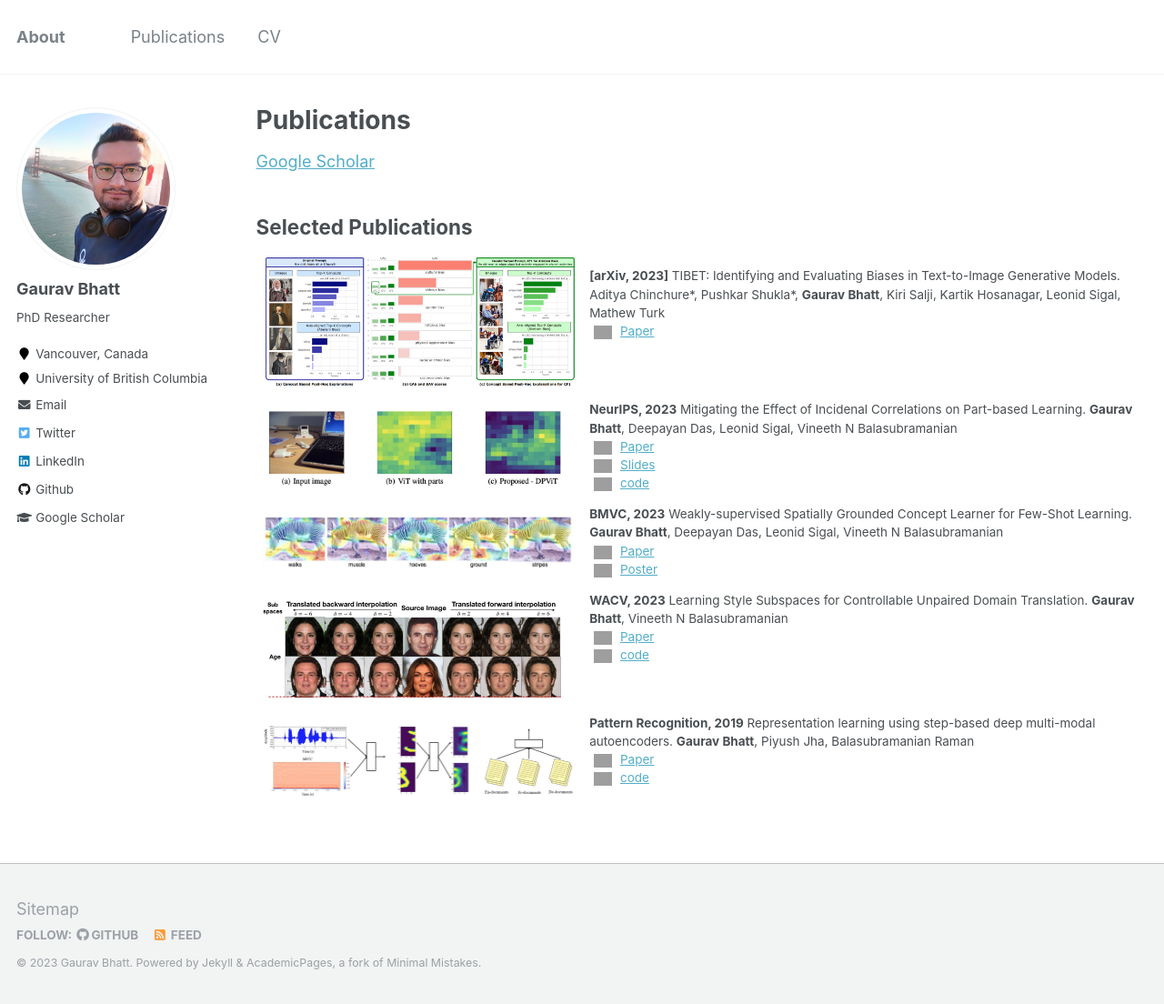
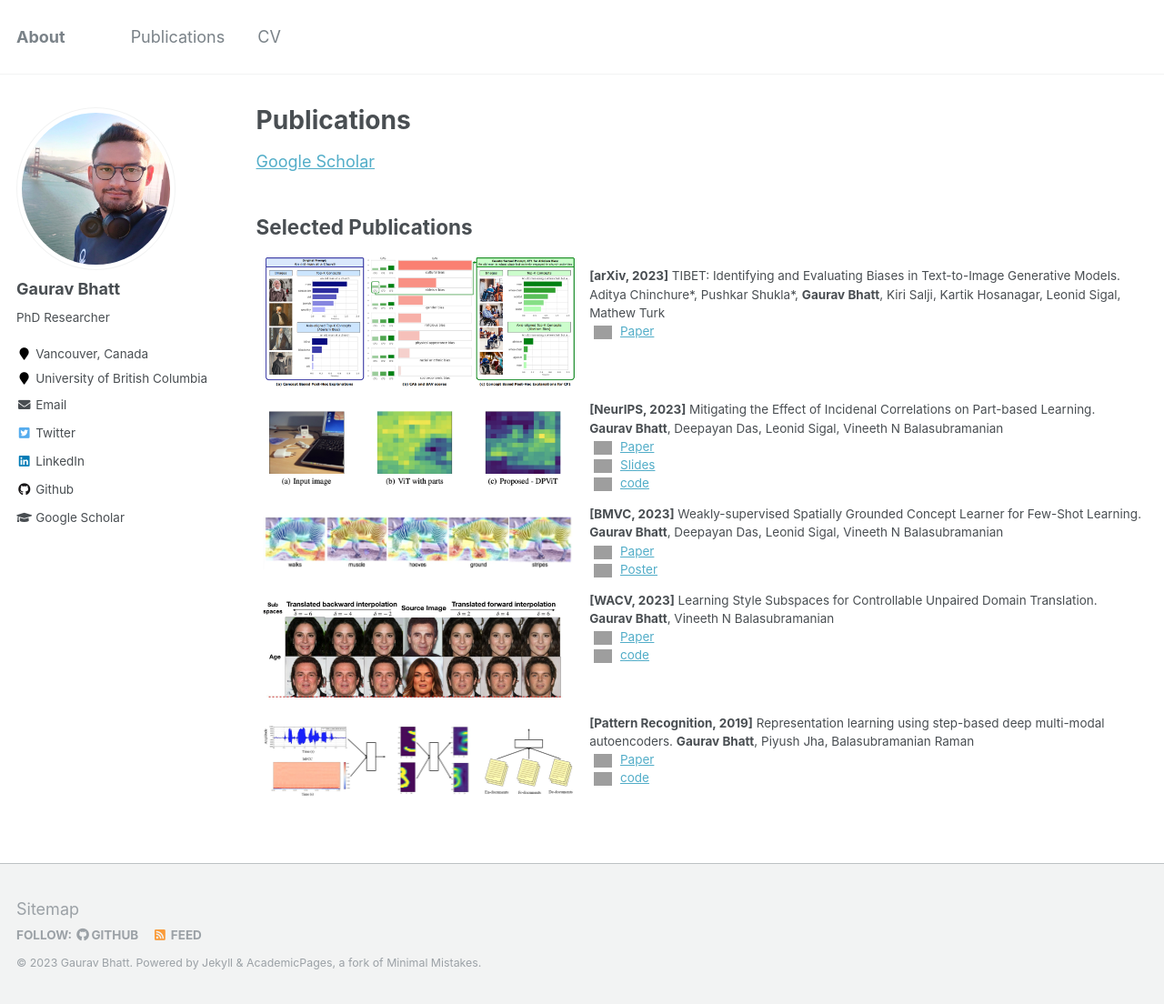
Before and after one commit to GauravBh1010tt/gauravbh1010tt.github.io, a Jekyll site: the page built from _pages/publications.md, in a window 1280 px wide and 1104 px high. Shown: the whole window at 91% size. Built offline with Jekyll 4.4.1, drawn with Linux system fonts in a browser that asks for light colours; grey boxes are pictures that could not be loaded.

```diff
--- a/_pages/publications.md
+++ b/_pages/publications.md
@@ -50,7 +50,7 @@
 </td>
 
 <td style="border-collapse: collapse; border: none;">
-<b>NeurIPS, 2023</b> Mitigating the Effect of Incidenal Correlations on Part-based Learning.
+<b>[NeurIPS, 2023]</b> Mitigating the Effect of Incidenal Correlations on Part-based Learning.
 <b>Gaurav Bhatt</b>, Deepayan Das, Leonid Sigal, Vineeth N Balasubramanian
 <br>
 
@@ -75,7 +75,7 @@
 </td>
 
 <td style="border-collapse: collapse; border: none;">
-<b>BMVC, 2023</b> Weakly-supervised Spatially Grounded Concept Learner for Few-Shot Learning.
+<b>[BMVC, 2023]</b> Weakly-supervised Spatially Grounded Concept Learner for Few-Shot Learning.
 <b>Gaurav Bhatt</b>, Deepayan Das, Leonid Sigal, Vineeth N Balasubramanian
 <br>
 <img src="https://raw.githubusercontent.com/sunshineatnoon/sunshineatnoon.github.io/master/images/pdf_icon.png" width="20" height="20" hspace="5">
@@ -105,7 +105,7 @@
 </td>
 
 <td style="border-collapse: collapse; border: none;">
-<b>WACV, 2023</b> Learning Style Subspaces for Controllable Unpaired Domain Translation.
+<b>[WACV, 2023]</b> Learning Style Subspaces for Controllable Unpaired Domain Translation.
 <b>Gaurav Bhatt</b>, Vineeth N Balasubramanian
 <br>
 
@@ -128,7 +128,7 @@
 </td>
 
 <td style="border-collapse: collapse; border: none;">
-<b>Pattern Recognition, 2019</b> Representation learning using step-based deep multi-modal autoencoders.
+<b>[Pattern Recognition, 2019]</b> Representation learning using step-based deep multi-modal autoencoders.
 
 <b>Gaurav Bhatt</b>, Piyush Jha, Balasubramanian Raman
 <br>
```
